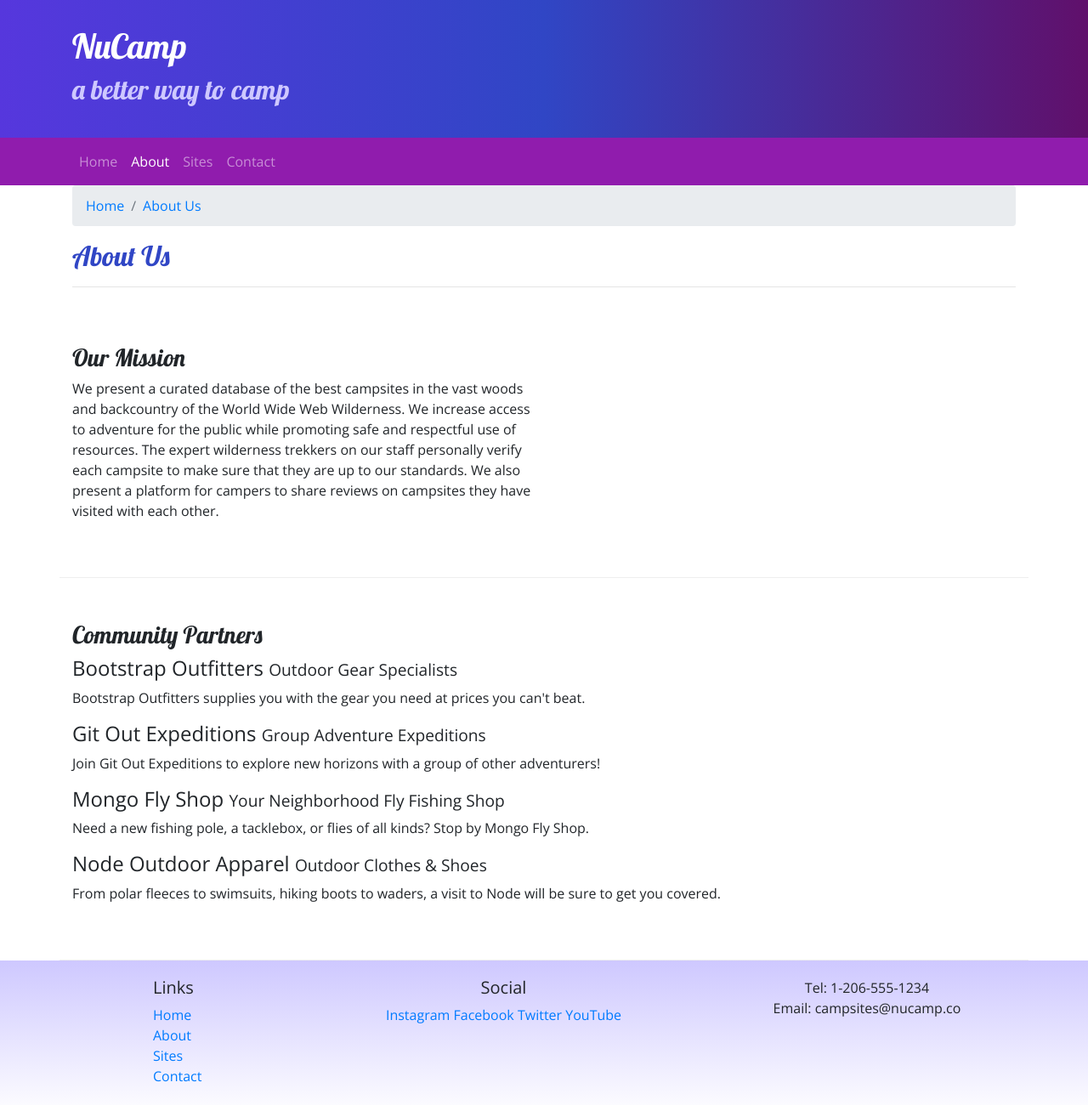
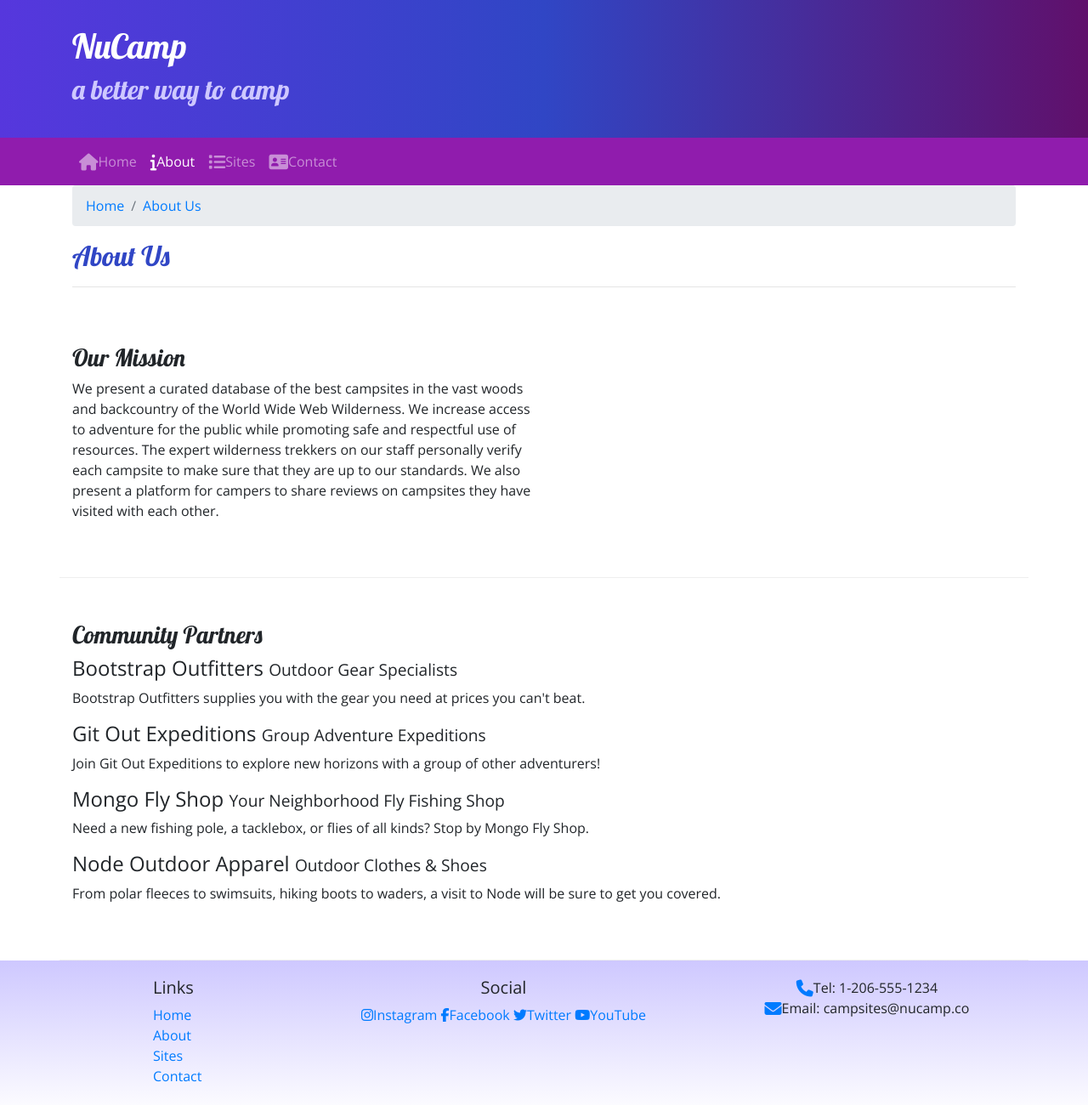
Before and after one commit to peichykeen/bootcamp, a website: page 1-HTML-CSS-JavaScript/nucampsite/about.html in a window 1280 px wide. Shown: the whole page at 85% size. Drawn offline with nearby package versions, Linux system fonts and the light colour scheme.

Commit message:
icon fonts

```diff
--- a/1-HTML-CSS-JavaScript/nucampsite/about.html
+++ b/1-HTML-CSS-JavaScript/nucampsite/about.html
@@ -11,6 +11,7 @@
 
 
     <!-- Additional CSS must be placed after Bootstrap CSS -->
+    <link rel="stylesheet" href="/node_modules/font-awesome/css/font-awesome.min.css" />
     <link rel="stylesheet" href="https://fonts.googleapis.com/css?family=Lobster|Open+Sans" />
     <link rel="stylesheet" href="/1-HTML-CSS-JavaScript/nucampsite/about.css" />
 
@@ -38,10 +39,10 @@
             </button>
             <div class="collapse navbar-collapse" id="nucampNavbar">
                 <ul class="navbar-nav">
-                    <li class="nav-item"><a class="nav-link" href="#">Home</a></li>
-                    <li class="nav-item active"><a class="nav-link" href="about.html">About</a></li>
-                    <li class="nav-item"><a class="nav-link" href="#">Sites</a></li>
-                    <li class="nav-item"><a class="nav-link" href="#">Contact</a></li>
+                    <li class="nav-item"><a class="nav-link" href="index.html"><i class="fa fa-home fa-lg"></i>Home</a></li>
+                    <li class="nav-item active"><a class="nav-link" href="about.html"><i class="fa fa-info fa-lg"></i>About</a></li>
+                    <li class="nav-item"><a class="nav-link" href="#"><i class="fa fa-list fa-lg"></i>Sites</a></li>
+                    <li class="nav-item"><a class="nav-link" href="#"><i class="fa fa-address-card fa-lg"></i>Contact</a></li>
                 </ul>
             </div>
         </div>
@@ -102,14 +103,14 @@
                 </div>
                 <div class="col-6 col-sm-5 text-center">
                     <h5>Social</h5>
-                    <a href="http://instagram.com/">Instagram</a>
-                    <a href="http://facebook.com/">Facebook</a>
-                    <a href="http://twitter.com/">Twitter</a>
-                    <a href="http://youtube.com/">YouTube</a>
+                    <a href="http://instagram.com/"><i class="fa fa-instagram"></i>Instagram</a>
+                    <a href="http://facebook.com/"><i class="fa fa-facebook"></i>Facebook</a>
+                    <a href="http://twitter.com/"><i class="fa fa-twitter"></i>Twitter</a>
+                    <a href="http://youtube.com/"><i class="fa fa-youtube"></i>YouTube</a>
                 </div>
                 <div class="col-sm-4 text-center">
-                    Tel: 1-206-555-1234<br />
-                    Email: campsites@nucamp.co
+                    <i class="fa fa-phone fa-lg text-primary"></i>Tel: 1-206-555-1234<br />
+                    <i class="fa fa-envelope fa-lg text-primary"></i>Email: campsites@nucamp.co
                 </div>
            </div>
         </div>
--- /dev/null
+++ b/package.json
@@ -0,0 +1,5 @@
+{
+  "dependencies": {
+    "font-awesome": "^4.7.0"
+  }
+}
```
Also changed, not shown: 1-HTML-CSS-JavaScript/nucampsite/index.html (+11 -10 lines), 1 other file.
